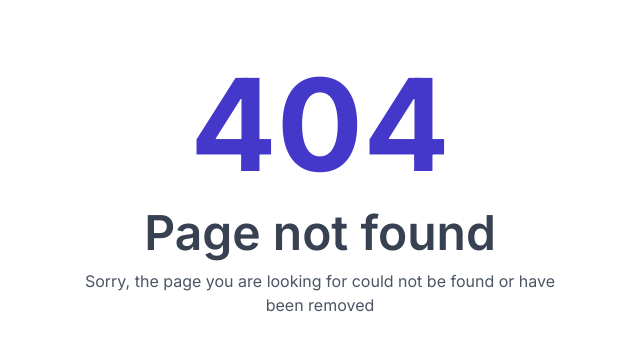
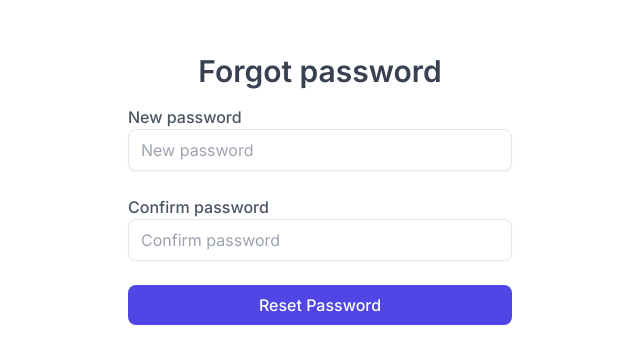
Before and after one commit to Daniel-16/healthcare-ai, a Next.js app: page /forgotPassword in a window 1280 px wide. Before the commit this address had no page. Shown: the part 211-574 px from the top of the page, without its empty margins (320-960 px from the left). Built offline with nearby package versions, Linux system fonts and the light colour scheme.

Commit message:
forgot password page

```diff
--- /dev/null
+++ b/app/forgotPassword/page.tsx
@@ -0,0 +1,43 @@
+"use client";
+
+const ForgotPassword = () => {
+  return (
+    <main className="w-full h-screen flex flex-col items-center justify-center px-4">
+      <div className="max-w-sm w-full text-gray-600">
+        <div className="text-center mb-4">
+          <h2 className="text-3xl text-gray-700 font-semibold">
+            Forgot password
+          </h2>
+        </div>
+        <form className="mt-3 space-y-6" onSubmit={(e) => e.preventDefault()}>
+          <div>
+            <label className="font-medium">New password</label>
+            <input
+              type="password"
+              className="w-full py-2 px-3 text-gray-500 bg-transparent outline-none border focus:border-indigo-600 shadow-sm rounded-lg"
+              required
+              placeholder="New password"
+            />
+          </div>
+          <div>
+            <label className="font-medium">Confirm password</label>
+            <input
+              type="password"
+              className="w-full py-2 px-3 text-gray-500 bg-transparent outline-none border focus:border-indigo-600 shadow-sm rounded-lg"
+              required
+              placeholder="Confirm password"
+            />
+          </div>
+          <button
+            type="submit"
+            className="w-full px-4 py-2 text-white font-medium bg-indigo-600 hover:bg-indigo-500 active:bg-indigo-600 rounded-lg duration-150"
+          >
+            Reset Password
+          </button>
+        </form>
+      </div>
+    </main>
+  );
+};
+
+export default ForgotPassword;
--- a/components/Header.tsx
+++ b/components/Header.tsx
@@ -69,7 +69,7 @@ const Header = () => {
             <li className="md:hidden">
               <Link
                 href="/login"
-                className="text-gray-600 hover:text-indigo-600"
+                className="text-gray-600 hover:text-indigo-700"
               >
                 Log in
               </Link>
@@ -79,7 +79,7 @@ const Header = () => {
         <div className="hidden md:inline-block">
           <Link
             href="/login"
-            className="py-3 px-8 font-medium text-white bg-indigo-700 hover:bg-indigo-800 rounded-md shadow"
+            className="py-3 px-8 font-medium text-white bg-indigo-700 hover:bg-indigo-700 rounded-md shadow"
           >
             Log in
           </Link>
```
